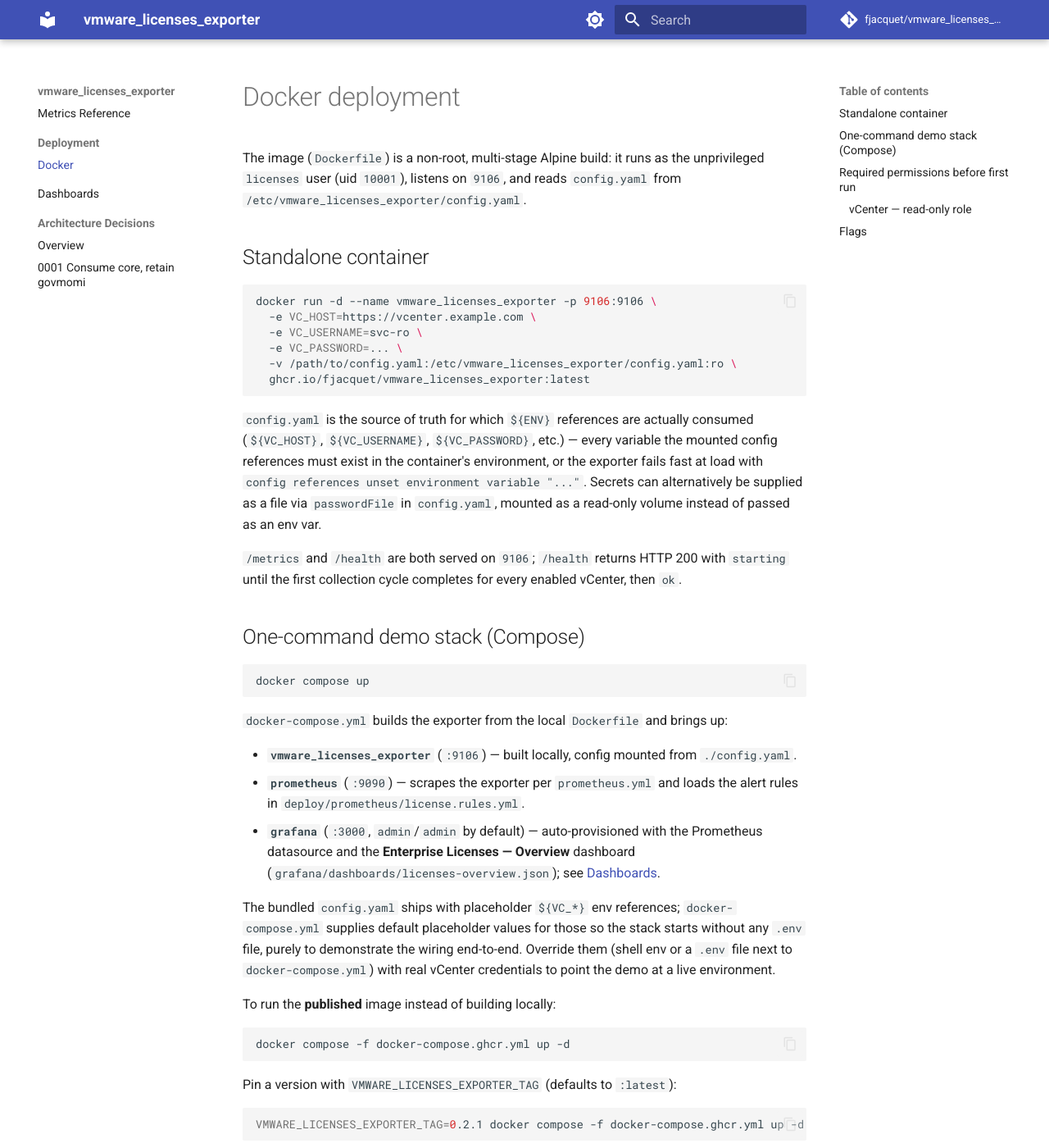
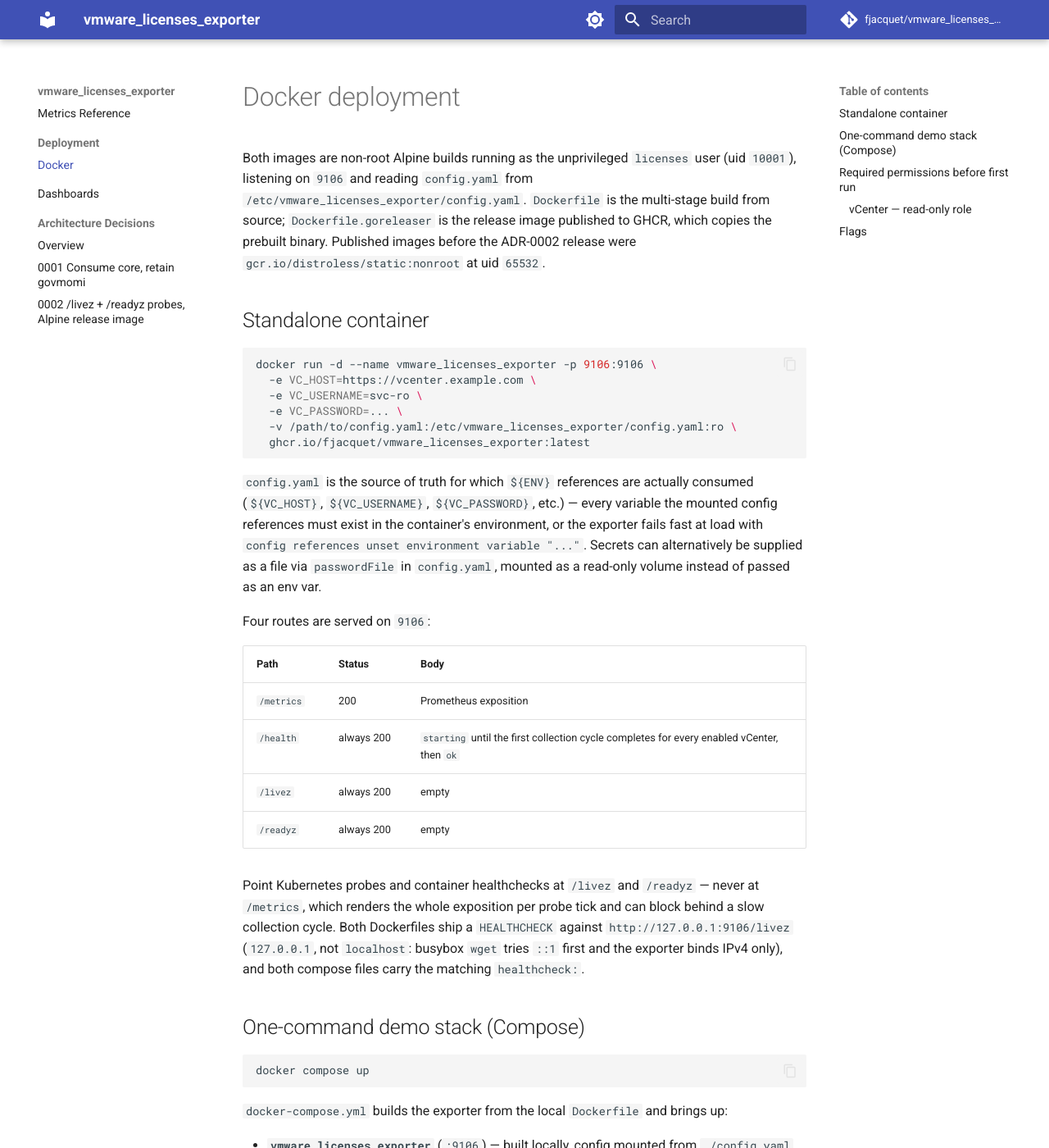
Before and after one commit to fjacquet/vmware_licenses_exporter, an MkDocs documentation site: the page built from docs/deployment/docker.md, in a window 1280 px wide and 1400 px high. Shown: the whole window at 82% size. Built offline with MkDocs 1.6.1 and Material for MkDocs 9.7.7, drawn with Linux system fonts in a browser that asks for light colours; comment, search, counter and statistics services are not loaded.

Commit message:
docs: ADR-0002 for the probes + Alpine release image, changelog, doc sweep
Co-Authored-By: Claude Opus 5 <noreply@anthropic.com>

```diff
--- a/docs/deployment/docker.md
+++ b/docs/deployment/docker.md
@@ -1,8 +1,11 @@
 # Docker deployment
 
-The image (`Dockerfile`) is a non-root, multi-stage Alpine build: it runs as the
-unprivileged `licenses` user (uid `10001`), listens on `9106`, and reads `config.yaml` from
-`/etc/vmware_licenses_exporter/config.yaml`.
+Both images are non-root Alpine builds running as the unprivileged `licenses`
+user (uid `10001`), listening on `9106` and reading `config.yaml` from
+`/etc/vmware_licenses_exporter/config.yaml`. `Dockerfile` is the multi-stage
+build from source; `Dockerfile.goreleaser` is the release image published to
+GHCR, which copies the prebuilt binary. Published images before the ADR-0002
+release were `gcr.io/distroless/static:nonroot` at uid `65532`.
 
 ## Standalone container
 
@@ -22,8 +25,21 @@ with `config references unset environment variable "..."`. Secrets can alternati
 supplied as a file via `passwordFile` in `config.yaml`, mounted as a read-only volume
 instead of passed as an env var.
 
-`/metrics` and `/health` are both served on `9106`; `/health` returns HTTP 200 with
-`starting` until the first collection cycle completes for every enabled vCenter, then `ok`.
+Four routes are served on `9106`:
+
+| Path | Status | Body |
+|---|---|---|
+| `/metrics` | 200 | Prometheus exposition |
+| `/health` | always 200 | `starting` until the first collection cycle completes for every enabled vCenter, then `ok` |
+| `/livez` | always 200 | empty |
+| `/readyz` | always 200 | empty |
+
+Point Kubernetes probes and container healthchecks at `/livez` and `/readyz` —
+never at `/metrics`, which renders the whole exposition per probe tick and can
+block behind a slow collection cycle. Both Dockerfiles ship a `HEALTHCHECK`
+against `http://127.0.0.1:9106/livez` (`127.0.0.1`, not `localhost`: busybox
+`wget` tries `::1` first and the exporter binds IPv4 only), and both compose
+files carry the matching `healthcheck:`.
 
 ## One-command demo stack (Compose)
 
--- a/mkdocs.yml
+++ b/mkdocs.yml
@@ -46,6 +46,7 @@ nav:
   - Architecture Decisions:
       - Overview: adr/index.md
       - 0001 Consume core, retain govmomi: adr/0001-consume-core-retain-govmomi.md
+      - 0002 /livez + /readyz probes, Alpine release image: adr/0002-livez-readyz-probes-and-alpine-release-image.md
 
 extra:
   version: v1.0.0
```
Also changed, not shown: CHANGELOG.md (+23 -0 lines), README.md (+1 -0 lines), docs/adr/0002-livez-readyz-probes-and-alpine-release-image.md (added, +61 -0 lines), docs/adr/index.md (+3 -2 lines).
